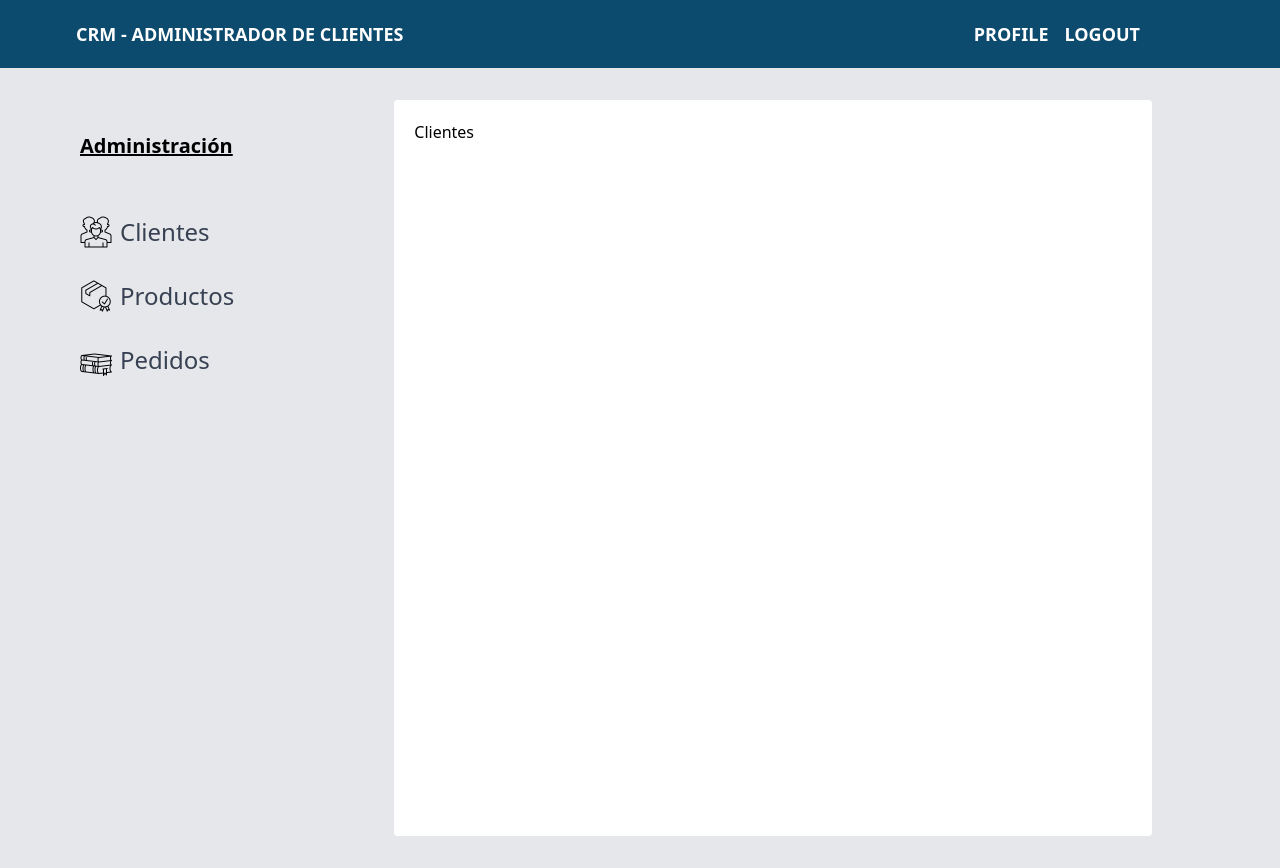
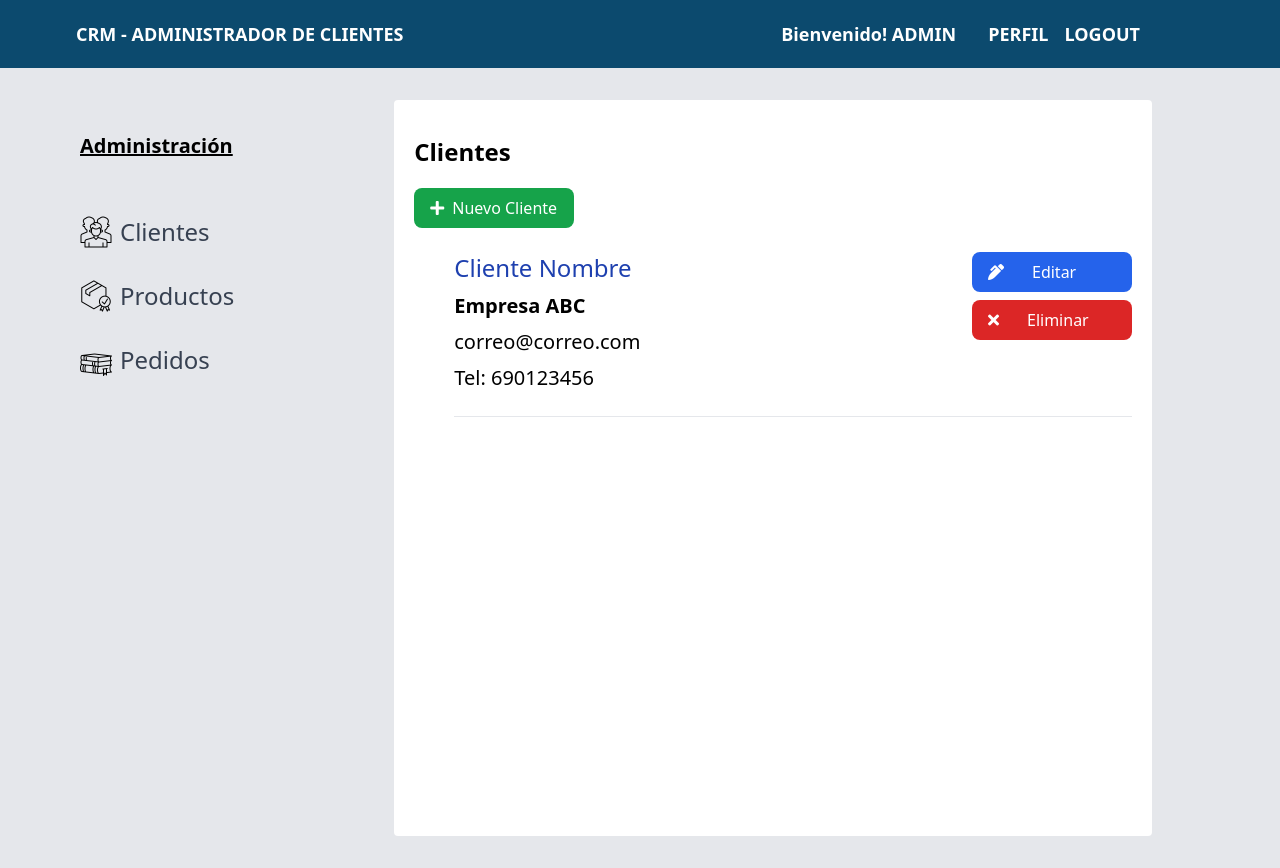
Before and after one commit to abelpriem/CRM-JTool, a React (Vite) app in the folder app/: page /home/clients in a window 1280 px wide. Built offline with nearby package versions, Linux system fonts and the light colour scheme.

Commit message:
add Client.jsx on Clients component

```diff
--- a/app/index.html
+++ b/app/index.html
@@ -6,6 +6,7 @@
     <meta name="viewport" content="width=device-width, initial-scale=1.0" />
     <title>JTool - CRM</title>
     <link href="https://fonts.googleapis.com/css2?family=Rubik+Mono+One&display=swap" rel="stylesheet">
+    <link href="https://cdnjs.cloudflare.com/ajax/libs/font-awesome/5.15.4/css/all.min.css" rel="stylesheet">
   </head>
   <body>
     <div id="root"></div>
--- /dev/null
+++ b/app/src/components/Client.jsx
@@ -0,0 +1,22 @@
+
+export default function Client() {
+    return <>
+        <div class="space-y-6 ml-10">
+            <div class="flex justify-between py-6 border-b border-gray-200">
+                <div class="flex-1 space-y-2">
+                    <p class="text-2xl text-blue-800">Cliente Nombre</p>
+                    <p class="text-xl font-semibold">Empresa ABC</p>
+                    <p class="text-xl font-thin">correo@correo.com</p>
+                    <p class="text-xl font-thin">Tel: 690123456</p>
+                </div>
+
+                <div className="flex flex-col items-end space-y-2">
+                    <a href="#" className="flex items-center w-40 bg-blue-600 text-white py-2 px-4 rounded-lg">
+                            <i className="fas fa-pen-alt mr-7"></i>Editar</a>
+                    <a href="#" className="flex items-center w-40 bg-red-600 text-white py-2 px-4 rounded-lg">
+                            <i className="fas fa-times mr-7"></i>Eliminar</a>
+                </div>
+            </div>
+        </div>
+    </>
+}
--- a/app/src/components/Clients.jsx
+++ b/app/src/components/Clients.jsx
@@ -1,6 +1,17 @@
+import { useState } from 'react'
+import Client from './Client'
 
 export default function Clients() {
+    const [clients, setClients] = useState([])
+
     return <>
-        <h2>Clientes</h2>
+        <h2 className='font-extrabold mt-4 my-5 text-2xl'>Clientes</h2>
+
+        <a className="flex items-center w-40 bg-green-600 text-white py-2 px-4 rounded-lg hover:bg-green-800">
+            <i className="fa fa-plus mr-2"></i>Nuevo Cliente</a>
+
+        <ul>
+            <Client />
+        </ul>
     </>
 }
--- a/app/src/components/Header.jsx
+++ b/app/src/components/Header.jsx
@@ -6,9 +6,14 @@ export default function Header() {
                 <div className="pl-16 font-extrabold">
                     <a href="/home">CRM - ADMINISTRADOR DE CLIENTES</a>
                 </div>
-                <div className="pr-32 space-x-4 font-extrabold">
-                    <a href="/profile">PROFILE</a>
-                    <a href="/logout">LOGOUT</a>
+                <div className="pr-32 space-x-4 flex items-center">
+                    <div className="flex items-center mr-4">
+                        <p className="font-extrabold">Bienvenido! ADMIN</p>
+                    </div>
+                    <div className="space-x-4">
+                        <a href="/profile">PERFIL</a>
+                        <a href="/logout">LOGOUT</a>
+                    </div>
                 </div>
             </div>
         </header>
--- a/app/src/components/index.js
+++ b/app/src/components/index.js
@@ -1,3 +1,4 @@
+import Client from './Client'
 import Clients from './Clients'
 import Header from './Header'
 import Navigation from './Navigation'
@@ -5,7 +6,7 @@ import Orders from './Orders'
 import Products from './Products'
 
 export {
-    Clients, Header,
+    Client, Clients, Header,
     Navigation, Orders,
     Products
 }
--- /dev/null
+++ b/app/src/helpers/auth/session.js
@@ -0,0 +1,39 @@
+const session = {
+    set sessionUserId(userId) {
+        if (userId) {
+            sessionStorage.userId = userId
+        } else {
+            delete sessionStorage.userId
+        }
+    },
+
+    get sessionUserId() {
+        return sessionStorage.userId ? sessionStorage.userId : null
+    },
+
+    set token(token) {
+        if (token) {
+            sessionStorage.token = token
+        } else {
+            delete sessionStorage.token
+        }
+    },
+
+    get token() {
+        return sessionStorage.token ? sessionStorage.token : null
+    },
+
+    set username(username) {
+        if (username) {
+            sessionStorage.username = username
+        } else {
+            delete sessionStorage.username
+        }
+    },
+
+    get username() {
+        return sessionStorage.username ? sessionStorage.username : null
+    },
+}
+
+export default session
--- a/app/src/views/Login.jsx
+++ b/app/src/views/Login.jsx
@@ -1,4 +1,3 @@
-
 
 export default function Login() {
     return <>
@@ -9,12 +8,12 @@ export default function Login() {
                 <label className="text-sm font-bold">Email</label>
                 <input className="p-2 border border-gray-300 rounded-md" type="email" name="email" placeholder="Introduce tu email" required />
 
-                <label className="text-sm font-bold">Password</label>
+                <label className="text-sm font-bold">Contraseña</label>
                 <input className="p-2 border border-gray-300 rounded-md" type="password" name="password" placeholder="Introduce tu contraseña "required />
 
-                <button className="bg-sky-900 text-white py-2 px-4 rounded-md hover:bg-sky-500" type="submit">Login</button>
+                <button className="bg-sky-900 text-white py-2 px-4 rounded-md hover:bg-sky-500" type="submit">Iniciar Sesión</button>
 
-                <a href="/register" className="font-bold underline">Don't have any account yet? Register!</a>
+                <a href="/register" className="font-bold underline">Aun no tienes cuenta? Registrarse!</a>
             </form>
         </div>
     </>
--- a/app/src/views/Register.jsx
+++ b/app/src/views/Register.jsx
@@ -38,21 +38,21 @@ export default function Register() {
             )}
 
             <form onSubmit={handleSubmitRegister} className="flex flex-col space-y-3 w-80 p-3">
-                <label className="text-sm font-bold">Username</label>
+                <label className="text-sm font-bold">Nombre Usuario</label>
                 <input className="p-2 border border-gray-300 rounded-md" type="text" name="username" placeholder="Introduce tu nombre" required />
 
                 <label className="text-sm font-bold">Email</label>
                 <input className="p-2 border border-gray-300 rounded-md" type="email" name="email" placeholder="Introduce tu email" required />
 
-                <label className="text-sm font-bold">Password</label>
+                <label className="text-sm font-bold">Contraseña</label>
                 <input className="p-2 border border-gray-300 rounded-md" type="password" name="password" placeholder="Introduce tu contraseña "required />
 
-                <label className="text-sm font-bold">Repeat password</label>
+                <label className="text-sm font-bold">Repetir contraseña</label>
                 <input className="p-2 border border-gray-300 rounded-md" type="password" name="repeatPassword" placeholder="Repite la contraseña "required />
 
-                <button className="bg-sky-900 text-white py-2 px-4 rounded-md hover:bg-sky-500" type="submit" value="Create account">Register</button>
+                <button className="bg-sky-900 text-white py-2 px-4 rounded-md hover:bg-sky-500" type="submit" value="Create account">Crear Cuenta</button>
 
-                <a href="/login" className="font-bold underline">¡Come back to Login!</a>
+                <a href="/login" className="font-bold underline">¡Vuelve a iniciar sesión!</a>
             </form>
         </div>
     </>
```
